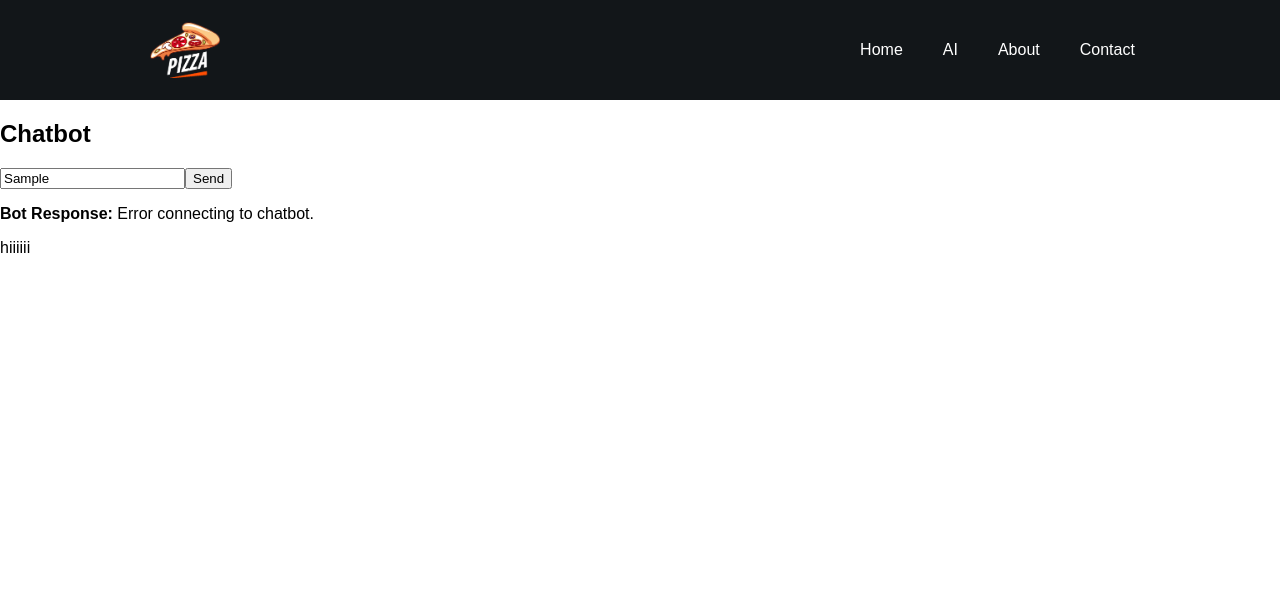
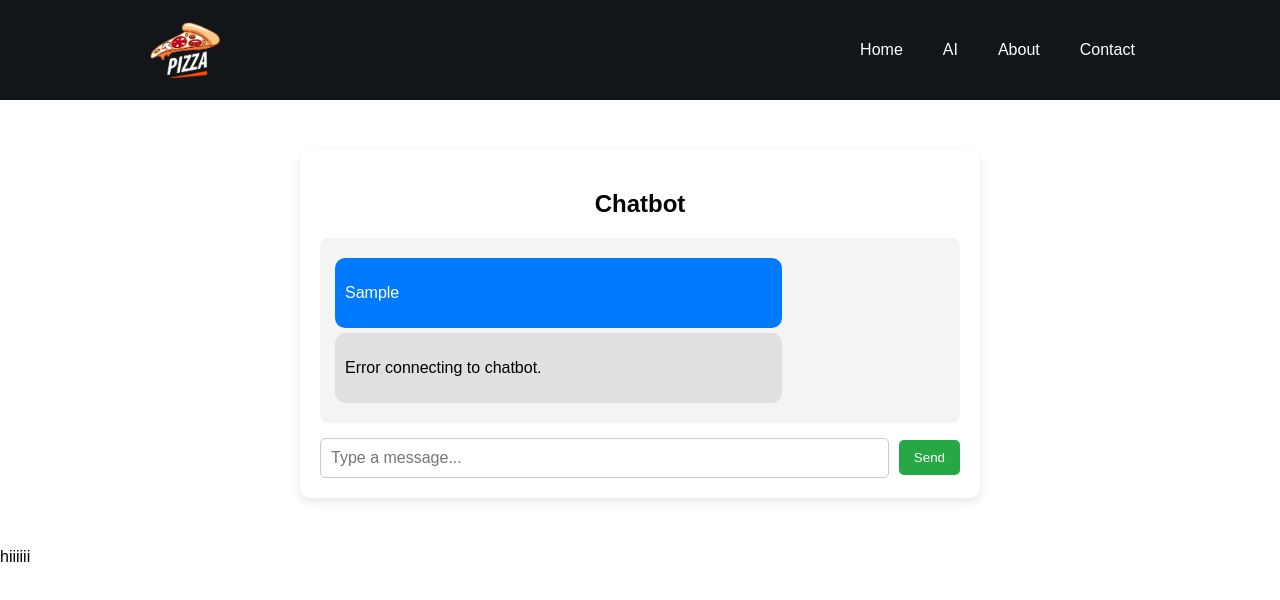
Before and after one commit to AryaGavande/wagegap, a React (Create React App) app: page /bot in a window 1280 px wide. Both pictures are taken after typing "Sample" into the empty fields and a click on the button "Send". Shown: the top 600 px of the page. Built offline with nearby package versions, Linux system fonts and the light colour scheme; no server answers.

Commit message:
chatbot ui

```diff
--- a/package.json
+++ b/package.json
@@ -19,6 +19,7 @@
     "postcss": "^8.5.2",
     "react": "^19.0.0",
     "react-dom": "^19.0.0",
+    "react-markdown": "^9.0.3",
     "react-router-dom": "^7.1.5",
     "react-scripts": "^5.0.1",
     "web-vitals": "^2.1.4"
--- a/src/pages/bot.js
+++ b/src/pages/bot.js
@@ -1,35 +1,51 @@
 import React, { useState } from "react";
+import "../styles/chatbot.css";
 import axios from "axios";
+import ReactMarkdown from "react-markdown";
 
-function Bot() {
+function Chatbot() {
   const [message, setMessage] = useState("");
-    const [response, setResponse] = useState("");
+  const [messages, setMessages] = useState([]);
 
   const sendMessage = async () => {
+    if (!message.trim()) return;
+
+    const userMessage = { text: message, sender: "user" };
+    setMessages([...messages, userMessage]);
+
     try {
-            const res = await axios.post("http://127.0.0.1:5001/chat", {
-                message: message,
-            });
-            setResponse(res.data.response);
+      const response = await axios.post("http://127.0.0.1:5001/chat", { message });
+      const botMessage = { text: response.data.response, sender: "bot" };
+      setMessages([...messages, userMessage, botMessage]);
     } catch (error) {
-            console.error("Error:", error);
-            setResponse("Error connecting to chatbot.");
+      const errorMessage = { text: "Error connecting to chatbot.", sender: "bot" };
+      setMessages([...messages, userMessage, errorMessage]);
     }
+
+    setMessage(""); // Clear input field
   };
 
   return (
-        <div>
+    <div className="chat-container">
       <h2>Chatbot</h2>
+      <div className="chat-box">
+            {messages.map((msg, index) => (
+            <div key={index} className={`message ${msg.sender}-message`}>
+            <ReactMarkdown>{msg.text}</ReactMarkdown>
+            </div>
+        ))}
+      </div>
+      <div className="input-container">
         <input
           type="text"
-                placeholder="Type a message..."
           value={message}
           onChange={(e) => setMessage(e.target.value)}
+          placeholder="Type a message..."
         />
         <button onClick={sendMessage}>Send</button>
-            <p><strong>Bot Response:</strong> {response}</p>
+      </div>
     </div>
   );
 }
 
-export default Bot;
+export default Chatbot;
--- /dev/null
+++ b/src/styles/chatbot.css
@@ -0,0 +1,68 @@
+.chat-container {
+    width: 50%;
+    margin: 50px auto;
+    background: #ffffff;
+    padding: 20px;
+    border-radius: 10px;
+    box-shadow: 0 4px 10px rgba(0, 0, 0, 0.1);
+  }
+
+  h2 {
+    text-align: center;
+    font-family: "Poppins", sans-serif;
+  }
+
+  .chat-box {
+    max-height: 300px;
+    overflow-y: auto;
+    padding: 15px;
+    border-radius: 8px;
+    background: #f4f4f4;
+    margin-bottom: 15px;
+  }
+
+  .message {
+    padding: 10px;
+    margin: 5px 0;
+    border-radius: 10px;
+    max-width: 70%;
+  }
+
+  .user-message {
+    background-color: #007bff;
+    color: white;
+    align-self: flex-end;
+  }
+
+  .bot-message {
+    background-color: #e0e0e0;
+    color: black;
+    align-self: flex-start;
+  }
+
+  .input-container {
+    display: flex;
+    align-items: center;
+  }
+
+  input {
+    flex-grow: 1;
+    padding: 10px;
+    border-radius: 5px;
+    border: 1px solid #ccc;
+    font-size: 16px;
+  }
+
+  button {
+    background-color: #28a745;
+    color: white;
+    padding: 10px 15px;
+    border: none;
+    border-radius: 5px;
+    margin-left: 10px;
+    cursor: pointer;
+  }
+
+  button:hover {
+    background-color: #218838;
+  }
```
Also changed, not shown: requirement.txt, 1 other file (tests, documents, lock files or other folders). Lines whose indentation alone changed are shown as unchanged.
